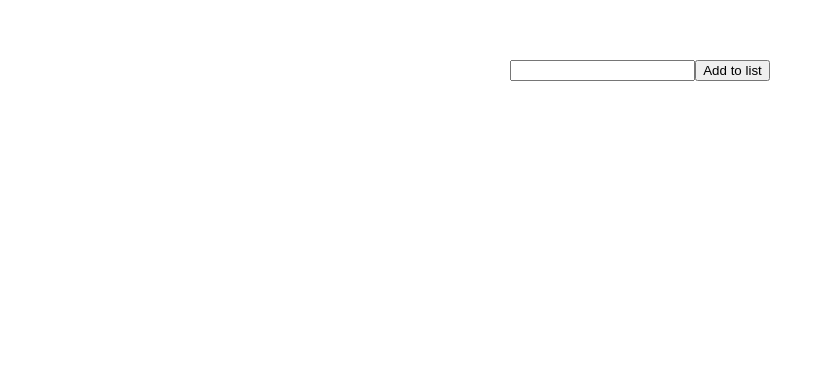
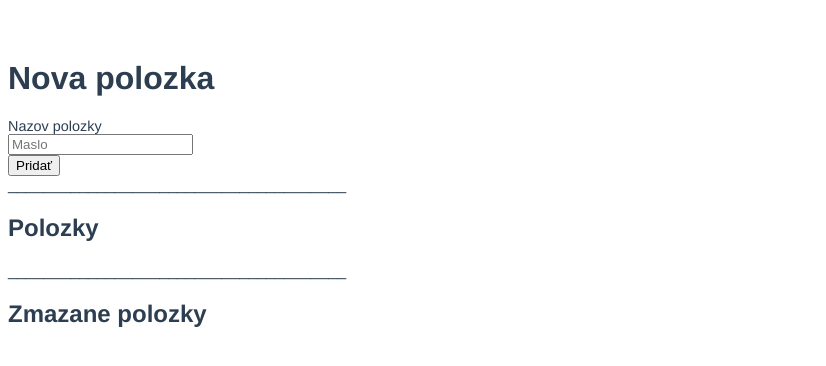
Before and after one commit to MatusKlein/shopping_list, a Vue app: page / in a window 1280 px wide. Shown: the top 366 px of the page, without its empty margins (0-826 px from the left). Built offline with nearby package versions, Linux system fonts and the light colour scheme.

Commit message:
shopping list completed

```diff
--- a/src/App.vue
+++ b/src/App.vue
@@ -1,24 +1,64 @@
 <template>
-  <input v-model="input" />
-  <button @click="addItem()">Add to list</button>
+  <h1>Nova polozka</h1>
+
+  <p style="margin-bottom: 0; font-size: 90%">Nazov polozky</p>
+  <input v-model="input" placeholder="Maslo" /><br />
+  <button @click="addItem">Pridať</button>
+
+  <p style="margin-top: 0">______________________________________</p>
+
+  <h2>Polozky</h2>
+  <ul>
+    <li v-for="item in validItems" :key="`item-${item.id}`">
+      <span @click="deleteItem(item)" style="margin-right: 15px">X</span>
+      {{ item.text }}
+    </li>
+  </ul>
+
+  <p style="margin-top: 0">______________________________________</p>
+
+  <h2>Zmazane polozky</h2>
+  <ul>
+    <li v-for="item in deletedItems" :key="`item-${item.id}`">
+      <span style="text-decoration: line-through; margin-right: 15px">
+        {{ item.text }}
+      </span>
+    </li>
+  </ul>
 </template>
 
 <script>
 export default {
   data() {
     return {
+      items: [],
       input: "",
-      list: [],
     };
   },
+
+  computed: {
+    validItems() {
+      return this.items.filter((item) => !item.is_deleted);
+    },
+
+    deletedItems() {
+      return this.items.filter((item) => item.is_deleted);
+    },
+  },
+
   methods: {
     addItem() {
-      this.list.push({
-        id: this.list.length + 1,
-        text: this.input,
-        is_deleted: false,
-      });
-      this.input = "";
+      if (this.input.trim()) {
+        this.items.push({
+          id: this.items.length + 1,
+          text: this.input,
+          is_deleted: false,
+        });
+        this.input = "";
+      }
+    },
+    deleteItem(item) {
+      item.is_deleted = true;
     },
   },
 };
@@ -29,7 +69,7 @@ export default {
   font-family: Avenir, Helvetica, Arial, sans-serif;
   -webkit-font-smoothing: antialiased;
   -moz-osx-font-smoothing: grayscale;
-  text-align: center;
+  text-align: left;
   color: #2c3e50;
   margin-top: 60px;
 }
```
